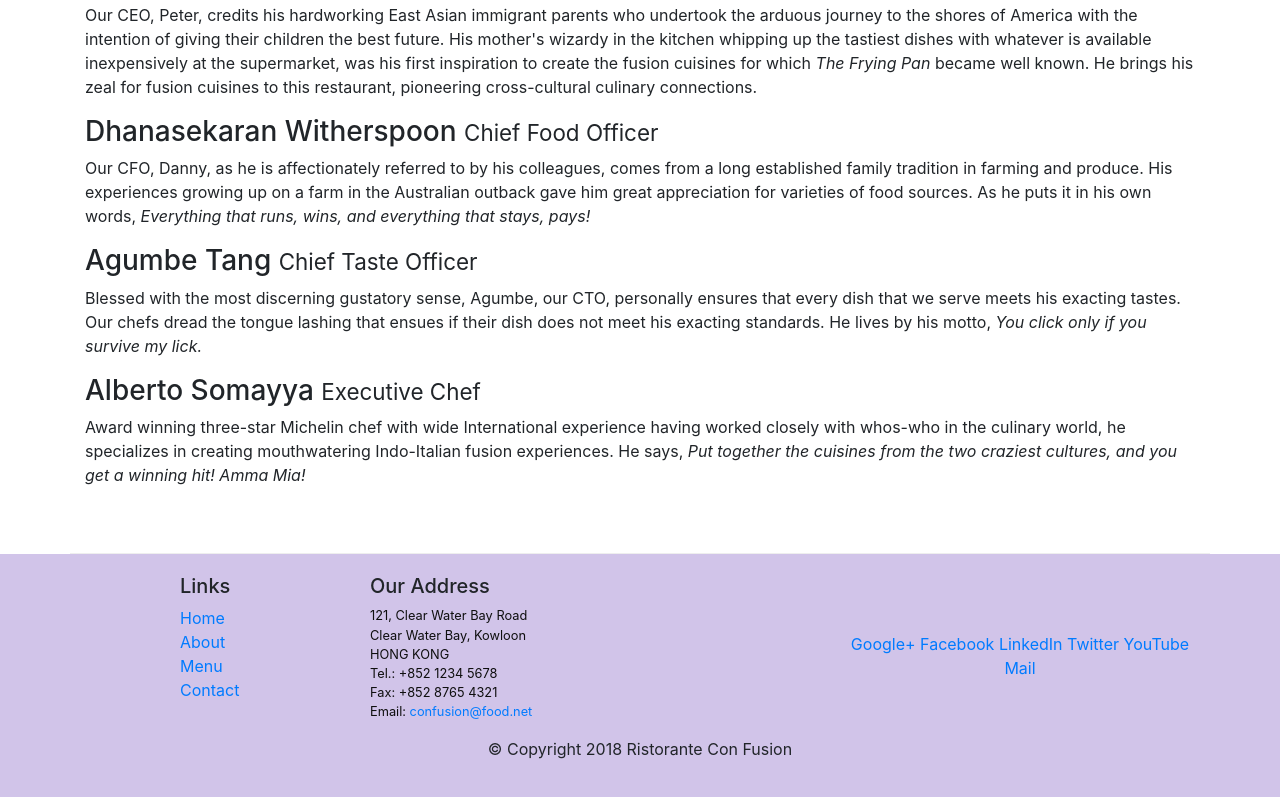
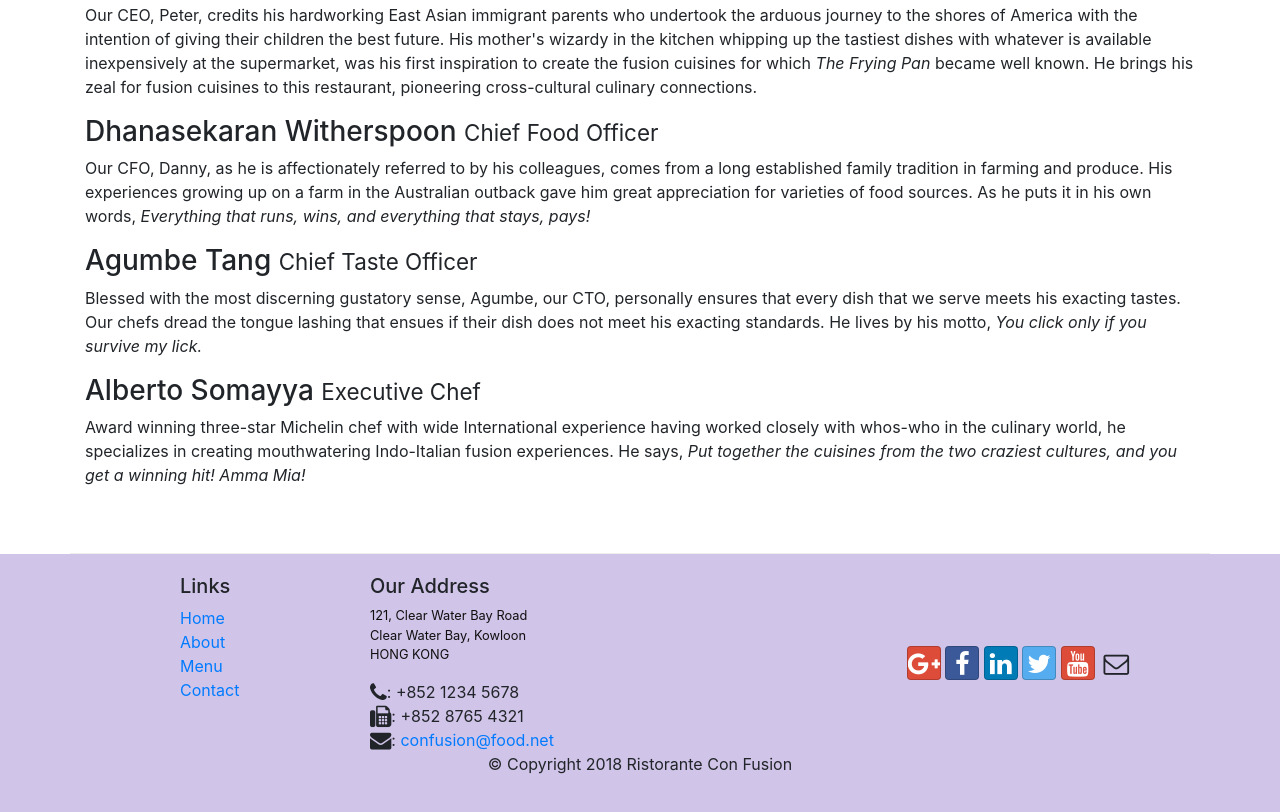
Before and after one commit to vishalpandey-9891/Bootstrap-intro, a website: page aboutus.html in a window 1280 px wide. Shown: the part 1020-1832 px from the top of the page. Drawn offline with nearby package versions, Linux system fonts and the light colour scheme.

Commit message:
Icons Fonts with Bootstrap social and font awesome

```diff
--- a/aboutus.html
+++ b/aboutus.html
@@ -10,7 +10,10 @@
  <link href="css/styles.css" rel="stylesheet">
  <!-- Bootstrap CSS -->
  <link rel="stylesheet" href="node_modules/bootstrap/dist/css/bootstrap.min.css">
-
+  <!-- fontawesome  CSS for icon font -->
+ <link rel="stylesheet" href="node_modules/font-awesome/css/font-awesome.min.css">
+  <!-- Bootstrap CSS for social icon-->
+ <link rel="stylesheet" href="node_modules/bootstrap-social/bootstrap-social.css">
     <title>Ristorante Con Fusion: About Us</title>
 
 </head>
@@ -34,12 +37,14 @@
             <!-- To hide the items from the navigation bar for the small screens, we need to enclose the ul within another div as follows:-->
             <div class="collapse navbar-collapse" id="Navbar">
 
+
                 <ul class="navbar-nav mr-auto">
-                    <li class="nav-item"><a class="nav-link" href="./index.html"></a></li>
-                    <li class="nav-item active"><a class="nav-link" href="#">About</a></li>
-                    <li class="nav-item"><a class="nav-link" href="#">Menu</a></li>
-                    <li class="nav-item"><a class="nav-link" href="#">Contact</a></li>
-                </ul>
+                    <li class="nav-item"><a class="nav-link" href="./index.html">
+                          <!-- Adding a font awesome icon-->
+                        <span class="fa fa-home fa-lg"></span> Home</a></li>
+                    <li class="nav-item active"><a class="nav-link" href="#"><span class="fa fa-info fa-lg"></span> About</a></li>
+                    <li class="nav-item"><a class="nav-link" href="#"><span class="fa fa-list fa-lg"></span> Menu</a></li>
+                    <li class="nav-item"><a class="nav-link" href="#"><span class="fa fa-address-card fa-lg"></span> Contact</a></li>
             </div>
 
         </div>
@@ -120,20 +125,25 @@
                     <address>
 		              121, Clear Water Bay Road<br>
 		              Clear Water Bay, Kowloon<br>
-		              HONG KONG<br>
-		              Tel.: +852 1234 5678<br>
-		              Fax: +852 8765 4321<br>
-		              Email: <a href="mailto:confusion@food.net">confusion@food.net</a>
-		           </address>
+		              HONG KONG
+                   </address>
+                     <!-- Adding a font awesome icon-->
+                   <i class="fa fa-phone fa-lg"></i>: +852 1234 5678<br>
+                   <i class="fa fa-fax fa-lg"></i>: +852 8765 4321<br>
+                   <i class="fa fa-envelope fa-lg"></i>:
+                   <a href="mailto:confusion@food.net">confusion@food.net</a>
                 </div>
                 <div class="col-12 col-sm-4 align-self-center">
+
                     <div class="text-center">
-                        <a href="http://google.com/+">Google+</a>
-                        <a href="http://www.facebook.com/profile.php?id=">Facebook</a>
-                        <a href="http://www.linkedin.com/in/">LinkedIn</a>
-                        <a href="http://twitter.com/">Twitter</a>
-                        <a href="http://youtube.com/">YouTube</a>
-                        <a href="mailto:">Mail</a>
+                        <a class="btn btn-social-icon btn-google" href="http://google.com/+">
+                             <!-- Adding a bootstrap social  icon-->
+                            <i class="fa fa-google-plus"></i></a>
+                        <a class="btn btn-social-icon btn-facebook" href="http://www.facebook.com/profile.php?id="><i class="fa fa-facebook"></i></a>
+                        <a class="btn btn-social-icon btn-linkedin" href="http://www.linkedin.com/in/"><i class="fa fa-linkedin"></i></a>
+                        <a class="btn btn-social-icon btn-twitter" href="http://twitter.com/"><i class="fa fa-twitter"></i></a>
+                        <a class="btn btn-social-icon btn-google" href="http://youtube.com/"><i class="fa fa-youtube"></i></a>
+                        <a class="btn btn-social-icon" href="mailto:"><i class="fa fa-envelope-o"></i></a>
                     </div>
                 </div>
            </div>
--- a/package.json
+++ b/package.json
@@ -15,6 +15,8 @@
   },
   "dependencies": {
     "bootstrap": "^4.5.0",
+    "bootstrap-social": "^5.1.1",
+    "font-awesome": "^4.7.0",
     "jquery": "^3.5.1",
     "popper.js": "^1.12.9"
   }
```
Also changed, not shown: index.html (+28 -15 lines), 1 other file.
